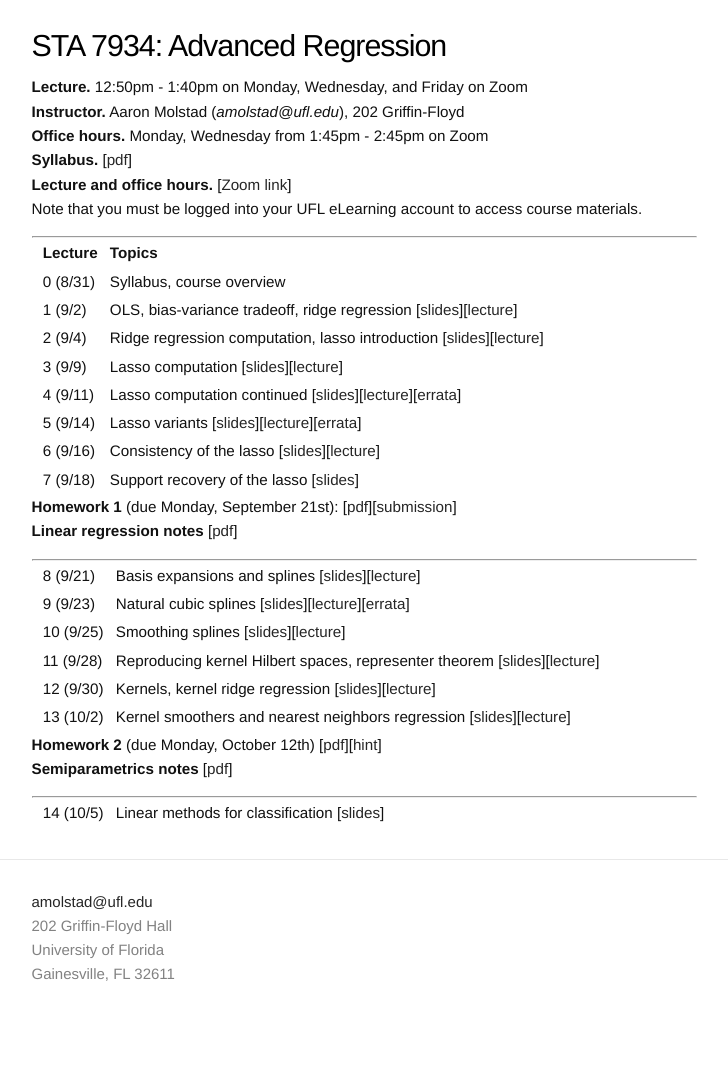
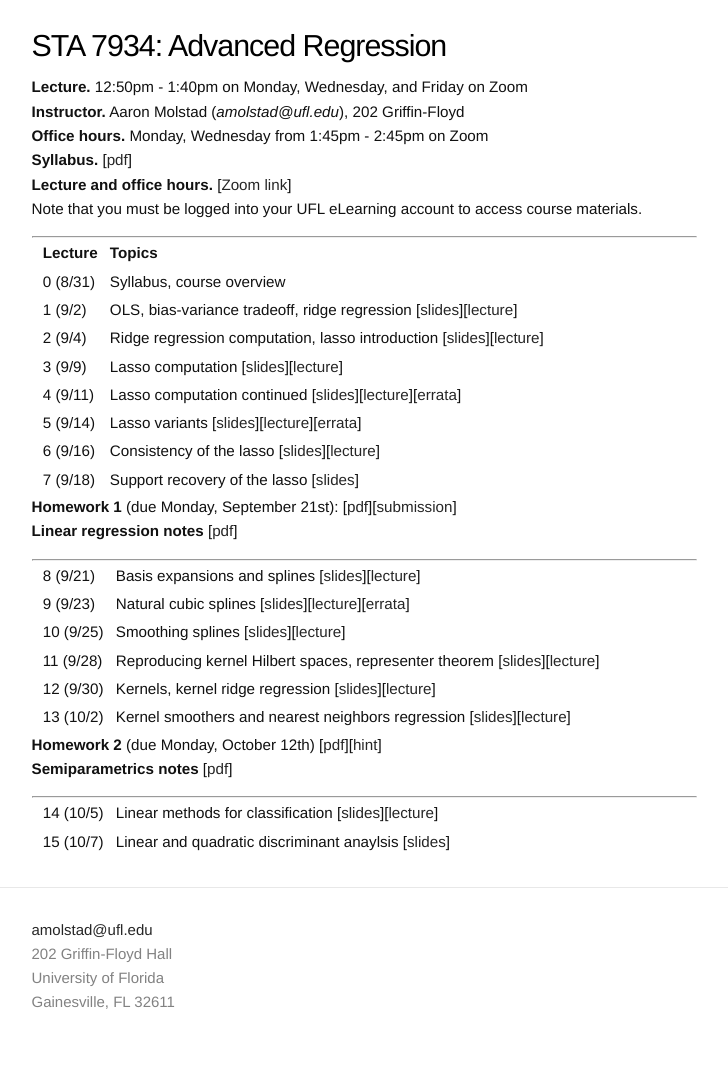
Before and after one commit to ajmolstad/ajmolstad.github.io, a Jekyll site: the page built from F20_STA7934.md, in a window 1280 px wide. Shown: the whole page, without its empty margins (276-1004 px from the left). Built offline with Jekyll 4.4.1, drawn with Linux system fonts in a browser that asks for light colours; before the commit the page ends 1046 px from its top, so only the background shows below that.

Commit message:
Update F20_STA7934.md

```diff
--- a/F20_STA7934.md
+++ b/F20_STA7934.md
@@ -42,4 +42,5 @@ Note that you must be logged into your UFL eLearning account to access course ma
 
 ---------------
 
-|| 14 (10/5)  || Linear methods for classification [[slides](https://ufl.instructure.com/files/53212240/download?download_frd=1)] ||
+|| 14 (10/5)  || Linear methods for classification [[slides](https://ufl.instructure.com/files/53285696/download?download_frd=1)][[lecture](https://ufl.instructure.com/courses/412309/files?preview=53285432)] ||
+|| 15 (10/7)  || Linear and quadratic discriminant anaylsis [[slides](https://ufl.instructure.com/files/53285737/download?download_frd=1)]
```
